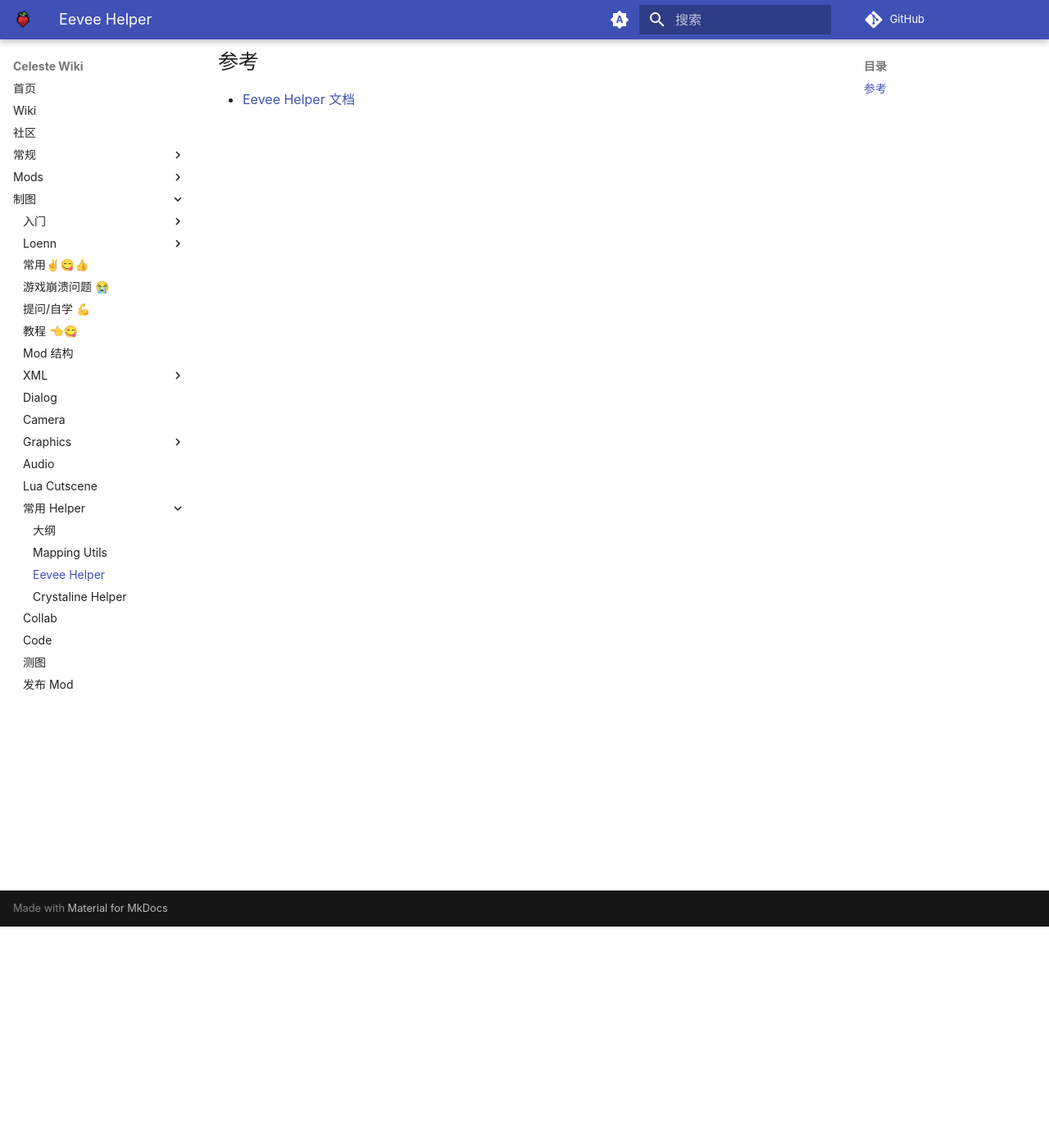
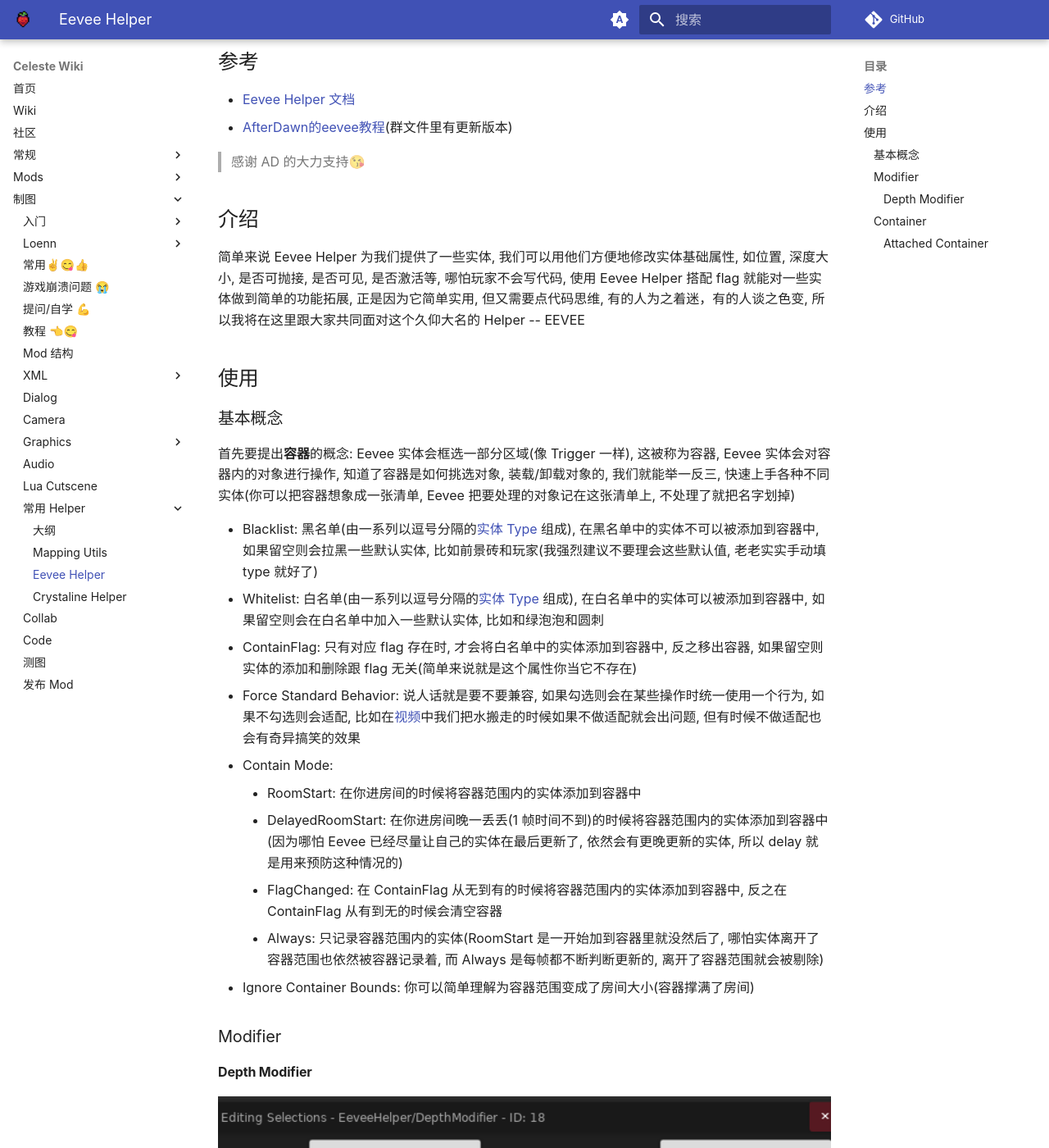
Before and after one commit to LuckyBoy-7/CelesteWikiModule, an MkDocs documentation site: the page built from docs/mappings/useful_helpers/eevee.md, in a window 1280 px wide and 1400 px high, scrolled down 270 px. Shown: the whole window at 82% size. Built offline with MkDocs 1.6.1 and Material for MkDocs 9.7.7, drawn with Linux system fonts in a browser that asks for light colours; comment, search, counter and statistics services are not loaded; some of the changed text lies outside the part shown.

Commit message:
今日份的 eevee 就到这吧😎

```diff
--- a/docs/mappings/useful_helpers/eevee.md
+++ b/docs/mappings/useful_helpers/eevee.md
@@ -5,4 +5,55 @@
 > 万物是如何运动的？是 eevee 框动着世界变化。
 
 ## 参考
+
 * [Eevee Helper 文档](https://gamebanana.com/mods/53765)
+* [AfterDawn的eevee教程](../../assets/mappings/useful_helpers/eevee/AfterDawn的eevee教程.docx)(群文件里有更新版本)
+
+> 感谢 AD 的大力支持😘
+
+## 介绍
+
+简单来说 Eevee Helper 为我们提供了一些实体, 我们可以用他们方便地修改实体基础属性, 如位置, 深度大小, 是否可抛接, 是否可见, 是否激活等, 哪怕玩家不会写代码, 使用 Eevee Helper 搭配 flag 就能对一些实体做到简单的功能拓展, 正是因为它简单实用, 但又需要点代码思维, 有的人为之着迷，有的人谈之色变, 所以我将在这里跟大家共同面对这个久仰大名的 Helper -- EEVEE
+
+## 使用
+
+### 基本概念
+
+首先要提出**容器**的概念: Eevee 实体会框选一部分区域(像 Trigger 一样), 这被称为容器, Eevee 实体会对容器内的对象进行操作, 知道了容器是如何挑选对象, 装载/卸载对象的, 我们就能举一反三, 快速上手各种不同实体(你可以把容器想象成一张清单, Eevee 把要处理的对象记在这张清单上, 不处理了就把名字划掉)
+
+* Blacklist: 黑名单(由一系列以逗号分隔的[实体 Type](../loenn/faq.md#type) 组成), 在黑名单中的实体不可以被添加到容器中, 如果留空则会拉黑一些默认实体, 比如前景砖和玩家(我强烈建议不要理会这些默认值, 老老实实手动填 type 就好了)
+* Whitelist: 白名单(由一系列以逗号分隔的[实体 Type](../loenn/faq.md#type) 组成), 在白名单中的实体可以被添加到容器中, 如果留空则会在白名单中加入一些默认实体, 比如和绿泡泡和圆刺
+* ContainFlag: 只有对应 flag 存在时, 才会将白名单中的实体添加到容器中, 反之移出容器, 如果留空则实体的添加和删除跟 flag 无关(简单来说就是这个属性你当它不存在)
+* Force Standard Behavior: 说人话就是要不要兼容, 如果勾选则会在某些操作时统一使用一个行为, 如果不勾选则会适配, 比如在[视频]()中我们把水搬走的时候如果不做适配就会出问题, 但有时候不做适配也会有奇异搞笑的效果
+* Contain Mode:
+    * RoomStart: 在你进房间的时候将容器范围内的实体添加到容器中
+    * DelayedRoomStart: 在你进房间晚一丢丢(1 帧时间不到)的时候将容器范围内的实体添加到容器中(因为哪怕 Eevee 已经尽量让自己的实体在最后更新了, 依然会有更晚更新的实体, 所以 delay 就是用来预防这种情况的)
+    * FlagChanged: 在 ContainFlag 从无到有的时候将容器范围内的实体添加到容器中, 反之在 ContainFlag 从有到无的时候会清空容器
+    * Always: 只记录容器范围内的实体(RoomStart 是一开始加到容器里就没然后了, 哪怕实体离开了容器范围也依然被容器记录着, 而 Always 是每帧都不断判断更新的, 离开了容器范围就会被剔除)
+* Ignore Container Bounds: 你可以简单理解为容器范围变成了房间大小(容器撑满了房间)
+
+
+### Modifier
+
+#### Depth Modifier
+
+![depth_modifier_panel](../../assets/mappings/useful_helpers/eevee/depth_modifier_panel.png){style="width: 800px; title="123"}
+
+改实体深度的, 这会更改实体间的更新顺序和渲染顺序, 更新顺序的变化一般来说不会出现肉眼可见的 bug,
+但渲染顺序决定了谁在上谁在下, 谁会被挡住, 如果遇到不能改深度的实体而你又想改, 那用这个实体就再好不过了
+
+你还可以用这个实体做出
+
+* [尘埃绕着行星转的效果](): 搭配后续提到的 `Attached Container` 食用
+
+### Container
+
+#### Attached Container
+
+![attached_container_panel](../../assets/mappings/useful_helpers/eevee/attached_container_panel.png){style="width: 800px; title="123"}
+
+让容器内实体依附于某一个实体, 随其移动, 仿佛粘在它身上一样(可以不贴着), 这个实体后续我将称其为父节点
+
+* Attached To: 填 Entity Type, 表示可以作为父节点的实体
+* Reletive Attach X/Y: 子节点离父节点的相对位置, 如果留空则使用一开始加入容器时的相对位置
+* Destroyable: 是否跟着
```
Also changed, not shown: docs/mappings/loenn/faq.md (+7 -1 lines), docs/mappings/mod_test.md (+6 -1 lines), docs/mappings/overall.md (+1 -1 lines), docs/mappings/useful_helpers/trigger_trigger.md (+1 -0 lines), docs/mappings/useful_helpers/useful_helpers.md (+1 -1 lines), docs/assets/mappings/Loenn/faq/entity_type.png (added), docs/assets/mappings/useful_helpers/eevee/attached_container_panel.png (added), docs/assets/mappings/useful_helpers/eevee/depth_modifier_panel.png (added), 2 other files.
